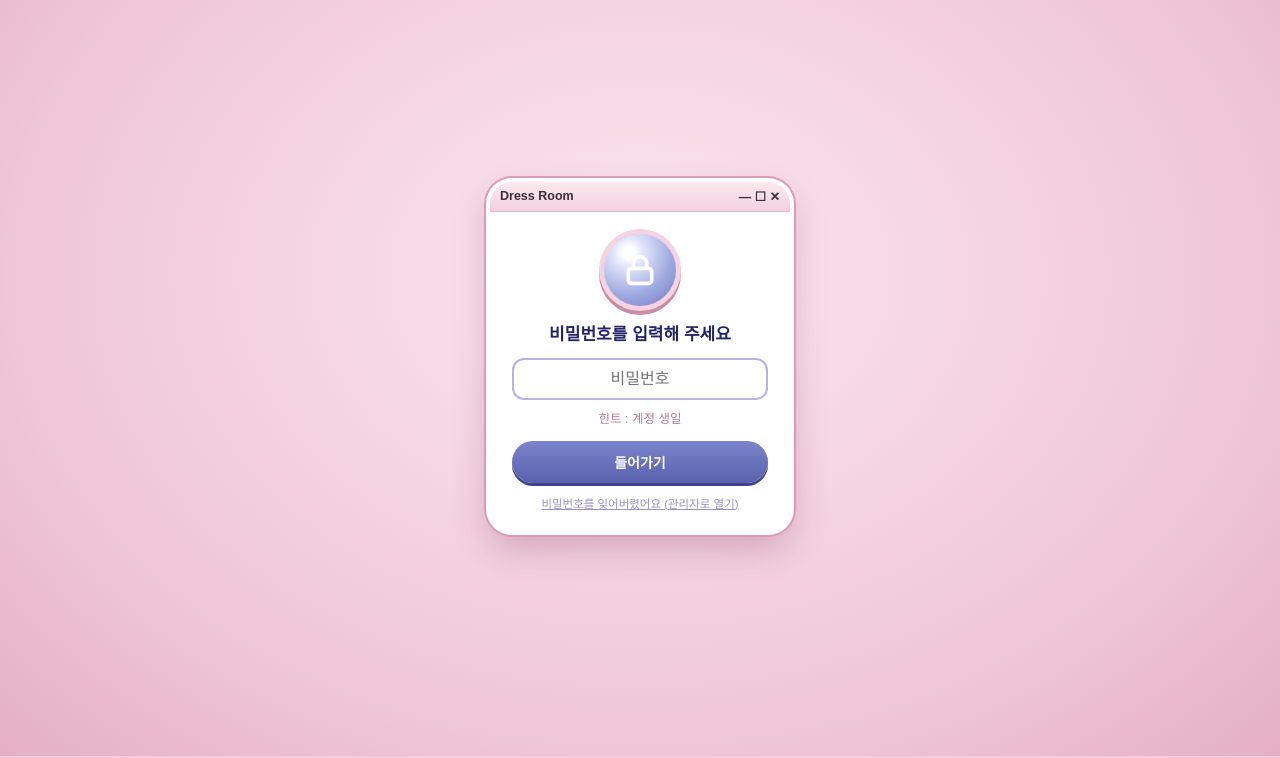
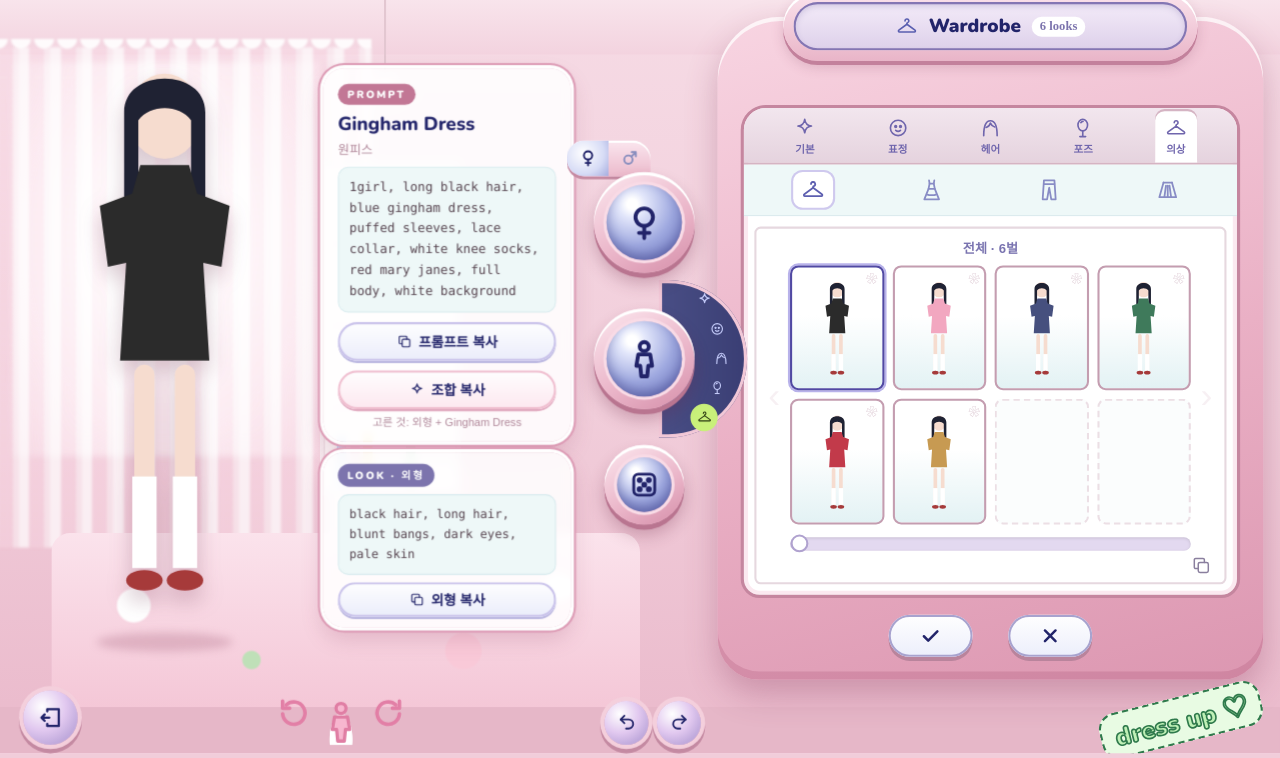
Before and after one commit to tomycommander/tomycommander.github.io, a plain HTML site: page index.html in a window 1280 px wide. Shown: the part 44-802 px from the top of the page. Drawn offline with nearby package versions, Linux system fonts and the light colour scheme; a web font is replaced by a local one.

Commit message:
index.html

```diff
--- a/index.html
+++ b/index.html
@@ -7,10 +7,10 @@
 <script>
 /* ★★★ 여기만 고치면 돼요 ★★★
    입장 비밀번호: 따옴표 안에 적으면 사이트에 들어올 때 비밀번호를 물어봐요. "" 처럼 비워 두면 잠금 없음 */
-const SITE_PASSWORD = "0413";
+const SITE_PASSWORD = "";
 const SITE_HINT = "힌트 : 계정 생일";
 /* 관리자 비밀번호 */
-const ADMIN_PASSWORD = "0426";
+const ADMIN_PASSWORD = "0413";
 </script>
 <link rel="stylesheet" href="https://cdn.jsdelivr.net/gh/orioncactus/pretendard/dist/web/static/pretendard.css">
 <link href="https://fonts.googleapis.com/css2?family=Nunito:wght@700;800;900&display=swap" rel="stylesheet">
@@ -50,7 +50,7 @@ svg.i{width:1em;height:1em;display:block;fill:none;stroke:currentColor;stroke-wi
 .adminbar .note{font-size:11px;opacity:.75}
 
 /* ═════ 장면 ═════ */
-.scene{position:relative;display:grid;grid-template-columns:minmax(0,1fr) 120px minmax(0,560px);grid-template-rows:1fr auto;gap:0 10px;padding:22px 16px 8px;min-height:700px}
+.scene{position:relative;display:grid;grid-template-columns:minmax(0,1fr) 120px minmax(0,520px);grid-template-rows:1fr auto;gap:0 10px;padding:22px 16px 8px;min-height:700px}
 .room{position:absolute;inset:0;overflow:hidden;z-index:0;background:linear-gradient(180deg,#f6dbe5 0%,#f1cdda 55%,#eab9cb 100%)}
 .room .ceil{position:absolute;left:0;right:0;top:0;height:8%;background:linear-gradient(#f9e6ed,#f3d3df)}
 .room .lamp{position:absolute;left:30%;top:0;width:2px;height:12%;background:#e3c7d1}
@@ -67,10 +67,11 @@ svg.i{width:1em;height:1em;display:block;fill:none;stroke:currentColor;stroke-wi
 .room .floor{position:absolute;left:0;right:0;bottom:0;height:6%;background:#e6b7c8}
 
 /* 전신 + 프롬프트 카드 */
-.stage{position:relative;z-index:2;display:grid;grid-template-columns:minmax(0,1fr) 250px;gap:10px;align-items:center}
+.stage{position:relative;z-index:2;display:grid;grid-template-columns:minmax(0,1fr) 236px;gap:10px;align-items:center}
 .figure{position:relative;height:590px;display:flex;align-items:flex-end;justify-content:center}
-.figure img{position:relative;z-index:2;max-height:575px;max-width:100%;object-fit:contain;filter:drop-shadow(0 10px 10px rgba(110,50,80,.28));transition:opacity .2s,transform .35s}
-.figure img.flip{transform:scaleX(-1)}
+.figure img{position:absolute;left:0;bottom:8px;z-index:2;width:100%;height:calc(100% - 8px);object-fit:contain;object-position:center bottom;transform-origin:center bottom;
+  transform:translate(var(--x,0%),var(--y,0%)) scale(var(--s,1)) scaleX(var(--f,1));filter:drop-shadow(0 10px 10px rgba(110,50,80,.28));transition:opacity .2s,transform .25s}
+.figure img.flip{--f:-1}
 .figure .shadow{position:absolute;bottom:6px;left:50%;transform:translateX(-50%);width:130px;height:18px;border-radius:50%;background:rgba(150,80,110,.25);filter:blur(4px)}
 
 .side{display:flex;flex-direction:column;gap:10px;align-self:center}
@@ -100,6 +101,8 @@ svg.i{width:1em;height:1em;display:block;fill:none;stroke:currentColor;stroke-wi
 .edit .gsel button{flex:1;display:flex;align-items:center;justify-content:center;gap:4px;border:1px solid #e3c6d2;background:#fff;border-radius:8px;padding:5px;font-size:13px;cursor:pointer;color:#7a5a6a}
 .edit .gsel button.on{background:var(--navy);color:#fff;border-color:var(--navy)}
 .edit .row{display:flex;gap:6px;margin-top:9px}
+.edit .fitrow{display:flex;align-items:center;gap:6px;font-size:11px;color:#9a7486}
+.edit .fitrow input{flex:1;accent-color:#6f78c2}
 .edit .row button{flex:1;border:0;border-radius:8px;padding:7px 4px;font-size:12px;font-weight:700;cursor:pointer;background:#f3e3ea;color:#6b4658}
 .edit .row button.del{background:#fde0e0;color:#b2414d}
 
@@ -277,6 +280,9 @@ svg.i{width:1em;height:1em;display:block;fill:none;stroke:currentColor;stroke-wi
           <label>성별</label><div class="gsel"><button data-g="f"><i data-ic="female"></i>여자</button><button data-g="m"><i data-ic="male"></i>남자</button></div>
           <label>메모</label><input id="eMemo" placeholder="짧은 메모 (안 써도 돼요)">
           <div class="row"><button id="eSwap">📷 사진 바꾸기</button></div>
+          <label>사진 크기·위치 맞추기</label>
+          <div class="fitrow"><span>작게</span><input type="range" id="fitS" min="40" max="220" step="2"><span>크게</span></div>
+          <div class="row"><button id="fitL">◀</button><button id="fitU">▲</button><button id="fitD">▼</button><button id="fitR">▶</button><button id="fitReset">처음대로</button></div>
           <div class="row"><button id="eLeft">◀ 앞으로</button><button id="eRight">뒤로 ▶</button><button class="del" id="eDel">삭제</button></div>
         </div>
       </div>
@@ -515,6 +521,8 @@ function render(){
   const o=cur(), img=$('full');
   if(o){ if(img.dataset.id!=String(o.id)||img.dataset.src!==o.img){img.style.opacity=0;setTimeout(()=>{img.src=src(o);img.style.opacity=1;},120);img.dataset.id=o.id;img.dataset.src=o.img;} }
   else { img.removeAttribute('src'); img.dataset.id=''; }
+  const ft=(o&&o.fit)||{s:100,x:0,y:0};
+  img.style.setProperty('--s',ft.s/100);img.style.setProperty('--x',ft.x+'%');img.style.setProperty('--y',ft.y+'%');
   $('pname').textContent=o?o.name:"의상이 없어요";
   $('pmemo').textContent=o?(o.memo||o.cat||""):(S.admin?"＋ 의상 추가를 눌러 주세요":"");
   $('ptext').textContent=o?o.prompt:"";
@@ -528,6 +536,7 @@ function render(){
   if(ed){
     if(document.activeElement!==$('eName')) $('eName').value=o.name;
     if(document.activeElement!==$('eMemo')) $('eMemo').value=o.memo;
+    $('fitS').value=(o.fit&&o.fit.s)||100;
     if(document.activeElement!==$('ePrompt')) $('ePrompt').value=o.prompt;
     document.querySelectorAll('.gsel button').forEach(b=>b.classList.toggle('on',b.dataset.g===o.gender));
     $('catWrap').hidden=S.part!=='outfit';
@@ -617,6 +626,10 @@ function move(d){
   const a=DATA.outfits.indexOf(o),b=DATA.outfits.indexOf(t);[DATA.outfits[a],DATA.outfits[b]]=[DATA.outfits[b],DATA.outfits[a]];
   S.page=Math.floor(list().indexOf(o)/PER);touch();render();
 }
+function nudge(k,d){const o=cur();if(!o)return;o.fit=o.fit||{s:100,x:0,y:0};o.fit[k]=Math.max(-60,Math.min(60,o.fit[k]+d));touch();render();}
+$('fitL').onclick=()=>nudge('x',-3);$('fitR').onclick=()=>nudge('x',3);$('fitU').onclick=()=>nudge('y',-3);$('fitD').onclick=()=>nudge('y',3);
+$('fitS').oninput=e=>{const o=cur();if(!o)return;o.fit=o.fit||{s:100,x:0,y:0};o.fit.s=+e.target.value;touch();render();};
+$('fitReset').onclick=()=>{const o=cur();if(!o)return;delete o.fit;touch();render();};
 $('eLeft').onclick=()=>move(-1);$('eRight').onclick=()=>move(1);
 $('eDel').onclick=()=>{const o=cur();if(!confirm(`'${o.name}' 의상을 지울까요?`))return;DATA.outfits=DATA.outfits.filter(x=>x!==o);S.sel[K()]=null;touch();render();};
 
```
